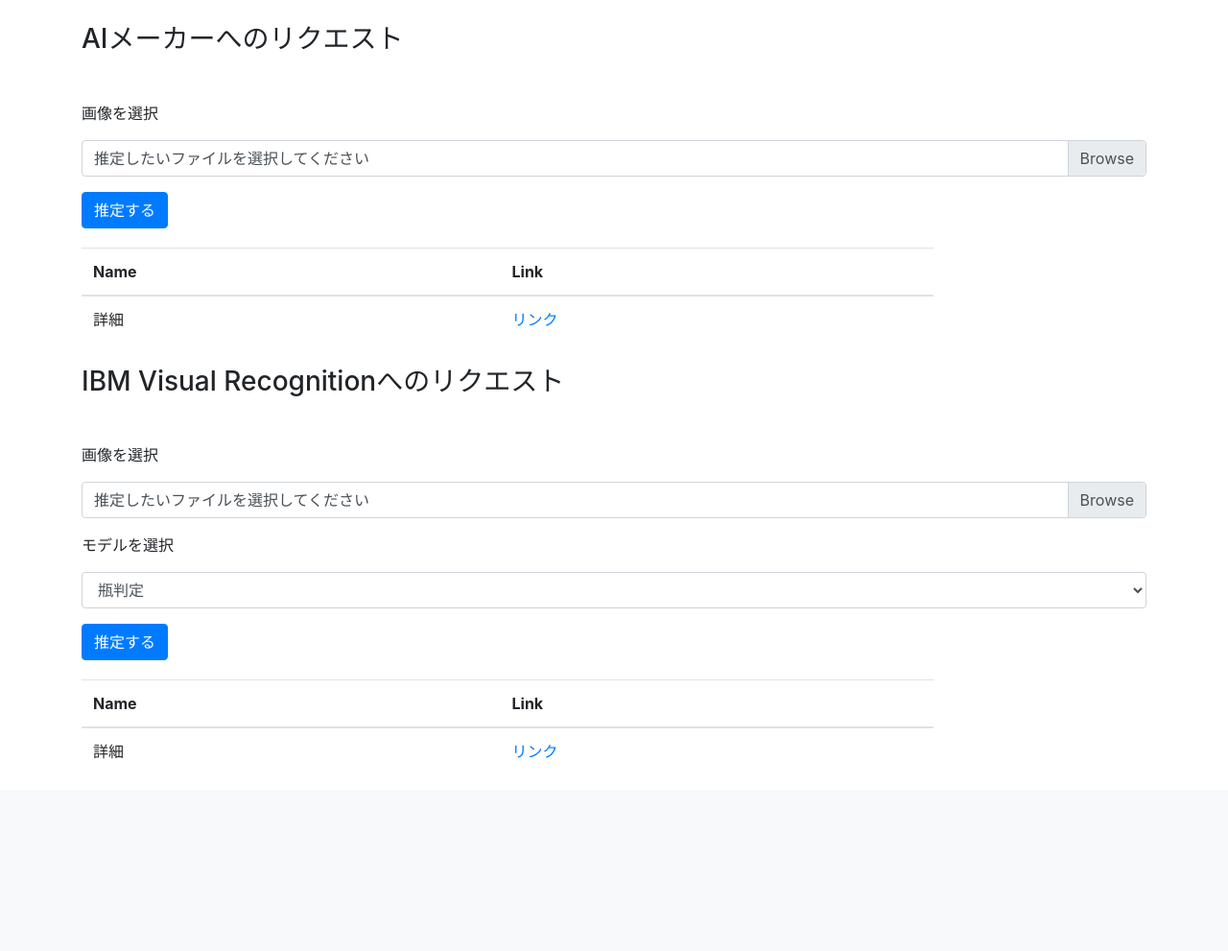
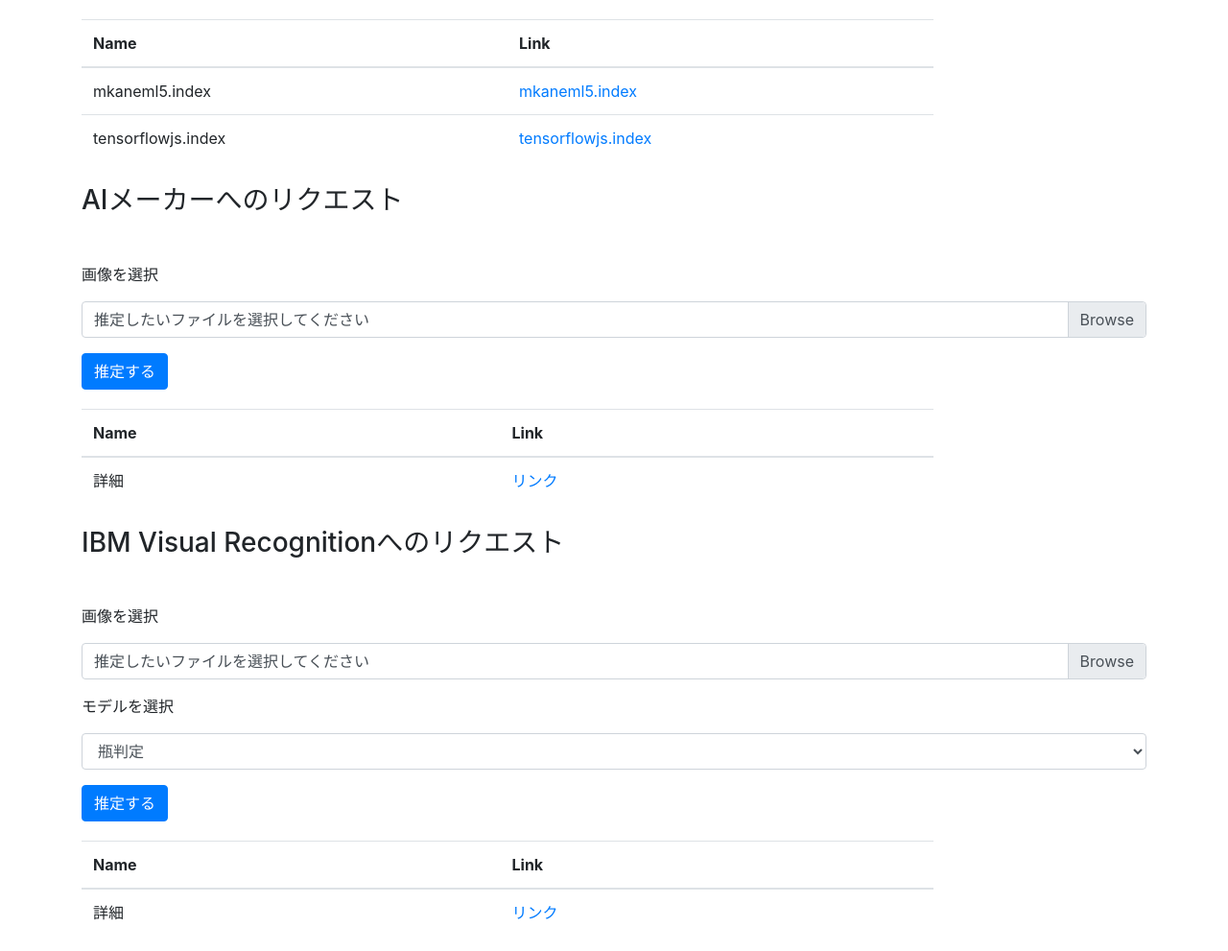
Before and after one commit to sep-dev/bottler_ai, a Django app: page / in a window 1280 px wide. Shown: the part 56-1047 px from the top of the page at 96% size. Before the commit the page ends 847 px from the top, so only its background shows below. Run offline with Django 3.2, Linux system fonts and the light colour scheme; some libraries are stand-ins or nearby versions.

Commit message:
add mkaneml5 links

```diff
--- a/bottler/templates/bottler/index.html
+++ b/bottler/templates/bottler/index.html
@@ -3,6 +3,24 @@
 
 {% block content %}
 <div>
+
+
+    <table class="table mg-top20">
+        <thead class="thead-lignt">
+            <tr>
+                <th>Name</th>
+                <th>Link</th>
+            </tr>
+        </thead>
+        <tr>
+            <td>mkaneml5.index</td>
+            <td><a href="https://mkaneml5.se-project.co.jp/index.html">mkaneml5.index</a></td>
+        </tr>
+        <tr>
+            <td>tensorflowjs.index</td>
+            <td><a href="https://mkaneml5.se-project.co.jp/tensorflowjs/index.html">tensorflowjs.index</a></td>
+        </tr>
+    </table>
     <h3 class="mt-4 mb-5 border_bottom">AIメーカーへのリクエスト</h3>
 
     <form action="{% url 'bottler:predict' %}" method="post" class="form" enctype="multipart/form-data">
@@ -21,9 +39,15 @@
 
     <table class="table mg-top20">
         <thead class="thead-lignt">
-              <tr><th>Name</th><th>Link</th></tr>
+            <tr>
+                <th>Name</th>
+                <th>Link</th>
+            </tr>
         </thead>
-            <tr><td>詳細</td><td><a href="https://aimaker.io/image/classification/detail/id/3673">リンク</a></td></tr>
+        <tr>
+            <td>詳細</td>
+            <td><a href="https://aimaker.io/image/classification/detail/id/3673">リンク</a></td>
+        </tr>
     </table>
 
 
@@ -59,9 +83,17 @@
 
     <table class="table mg-top20">
         <thead class="thead-lignt">
-              <tr><th>Name</th><th>Link</th></tr>
+            <tr>
+                <th>Name</th>
+                <th>Link</th>
+            </tr>
         </thead>
-            <tr><td>詳細</td><td><a href="https://cloud.ibm.com/services/watson-vision-combined/crn:v1:bluemix:public:watson-vision-combined:us-south:a%2f342b4ac190994fcc9c24311e68137d67:406f51eb-c348-4769-a8c7-94339c524be2::">リンク</a></td></tr>
+        <tr>
+            <td>詳細</td>
+            <td><a
+                    href="https://cloud.ibm.com/services/watson-vision-combined/crn:v1:bluemix:public:watson-vision-combined:us-south:a%2f342b4ac190994fcc9c24311e68137d67:406f51eb-c348-4769-a8c7-94339c524be2::">リンク</a>
+            </td>
+        </tr>
     </table>
 </div>
 {% endblock %}
```
Lines whose indentation alone changed are shown as unchanged.
